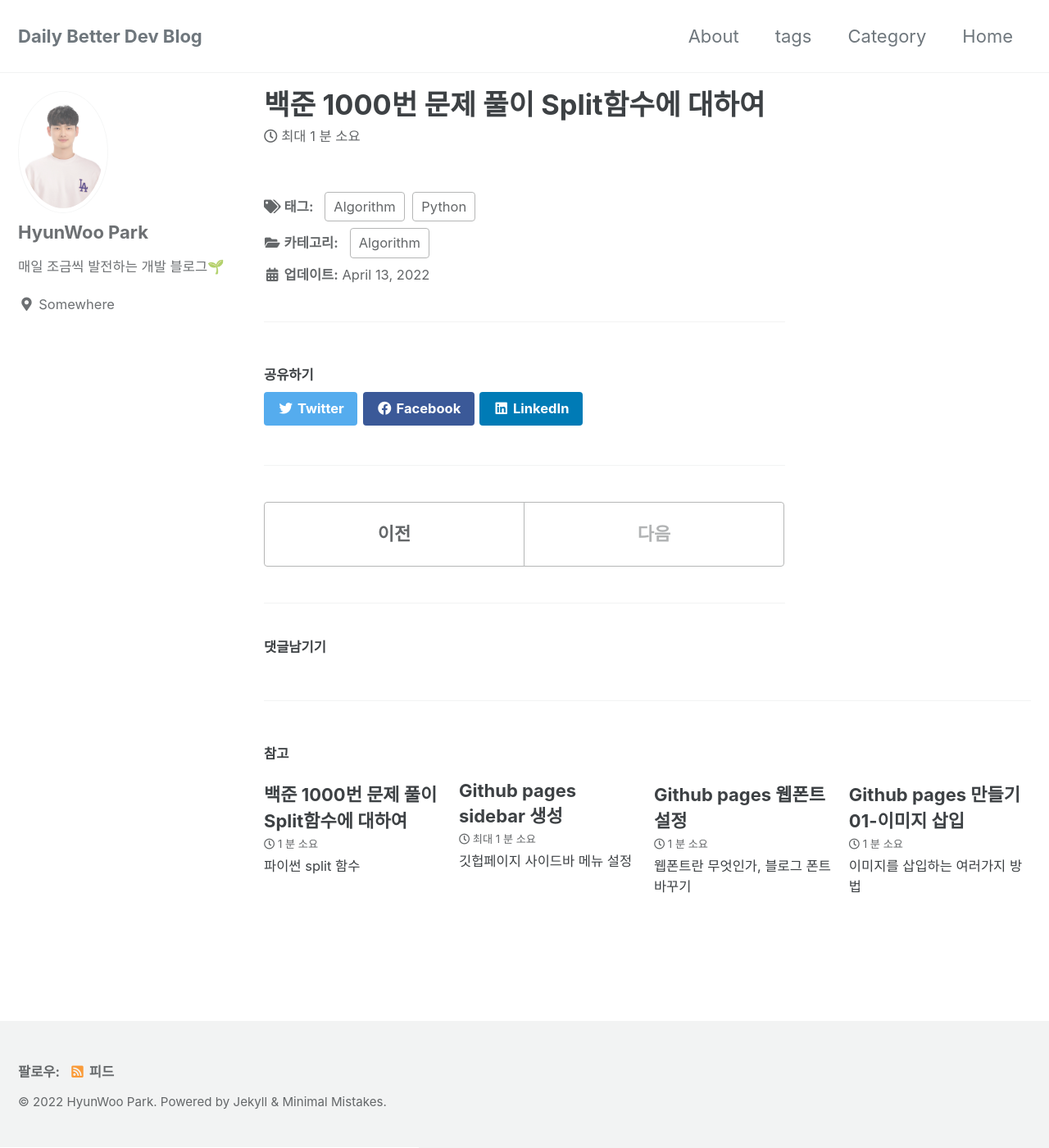
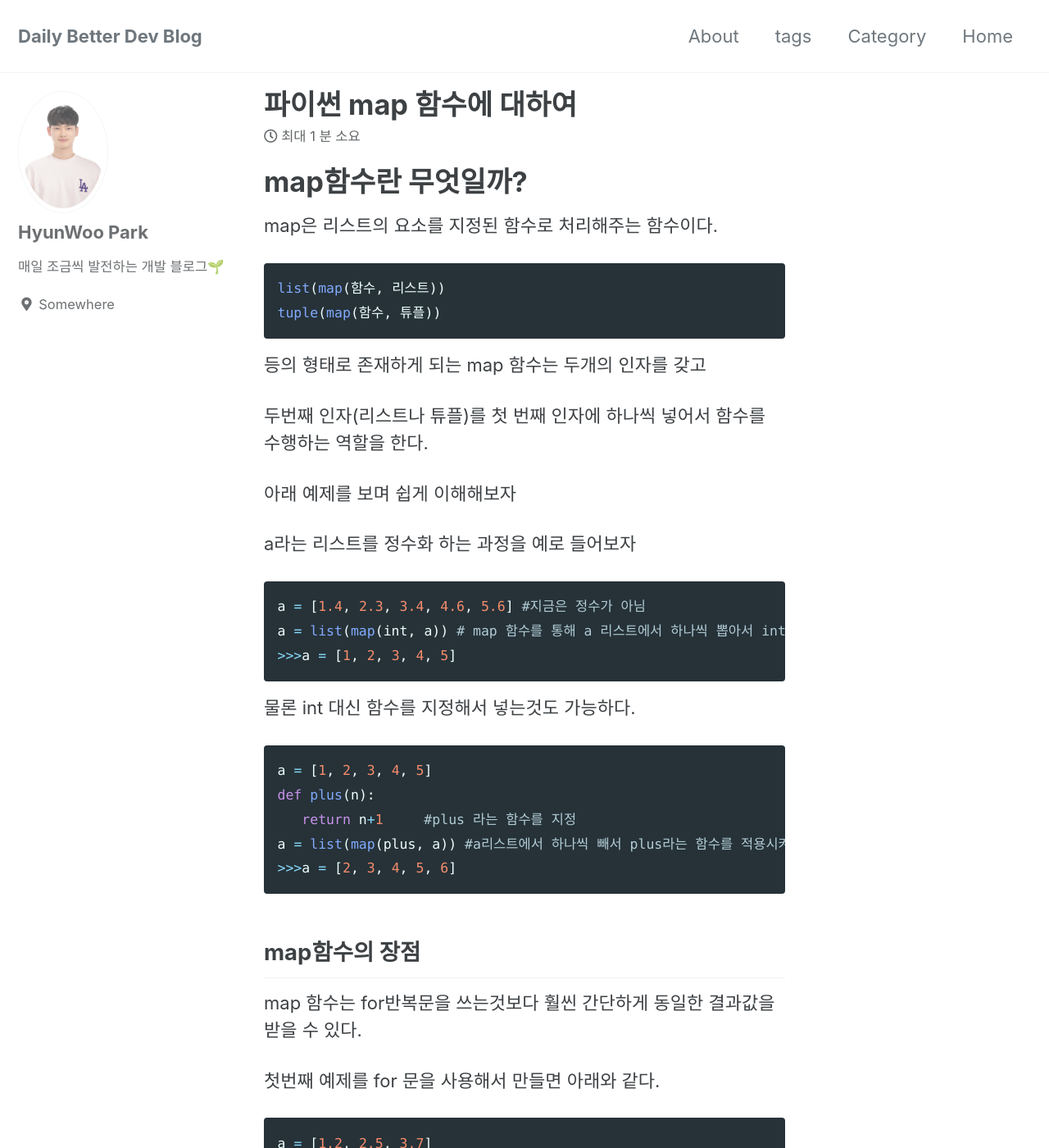
Before and after one commit to dailybetter/dailybetter.github.io, a Jekyll site: the page built from _posts/2022-04-14-algo02.md, in a window 1280 px wide and 1400 px high. Shown: the whole window at 82% size. Built offline with Jekyll 4.4.1, drawn with Linux system fonts in a browser that asks for light colours; cached includes are drawn as plain includes; some web fonts are replaced; comment, search, counter and statistics services are not loaded; some of the changed text lies outside the part shown.

Commit message:
map 함수

````diff
--- a/_posts/2022-04-14-algo02.md
+++ b/_posts/2022-04-14-algo02.md
@@ -1,7 +1,7 @@
 ---
 layout: single
-title:  "백준 1000번 문제 풀이 Split함수에 대하여"
-excerpt: "파이썬 split 함수"
+title:  "파이썬 map 함수에 대하여"
+excerpt: "파이썬 map 함수"
 
 categories:
 - Algorithm
@@ -9,6 +9,52 @@ categories:
 tags:
 - [Python, Algorithm]
 
-date: 2022-04-13
+date: 2022-04-14
 published: true
 ---
+
+# map함수란 무엇일까?
+
+map은 리스트의 요소를 지정된 함수로 처리해주는 함수이다.
+```python
+list(map(함수, 리스트))
+tuple(map(함수, 튜플))
+```
+등의 형태로 존재하게 되는 map 함수는 두개의 인자를 갖고
+
+두번째 인자(리스트나 튜플)를 첫 번째 인자에 하나씩 넣어서 함수를 수행하는 역할을 한다.
+
+아래 예제를 보며 쉽게 이해해보자
+
+a라는 리스트를 정수화 하는 과정을 예로 들어보자
+
+```python
+a = [1.4, 2.3, 3.4, 4.6, 5.6] #지금은 정수가 아님
+a = list(map(int, a)) # map 함수를 통해 a 리스트에서 하나씩 뽑아서 int함수에 적용 시킨 후 list화 한다.
+>>>a = [1, 2, 3, 4, 5]
+```
+물론 int 대신 함수를 지정해서 넣는것도 가능하다.
+```python
+a = [1, 2, 3, 4, 5]
+def plus(n):
+   return n+1     #plus 라는 함수를 지정
+a = list(map(plus, a)) #a리스트에서 하나씩 빼서 plus라는 함수를 적용시켜서 list를 만들어라
+>>>a = [2, 3, 4, 5, 6]
+```
+## map함수의 장점
+
+map 함수는 for반복문을 쓰는것보다 훨씬 간단하게 동일한 결과값을 받을 수 있다.
+
+첫번째 예제를 for 문을 사용해서 만들면 아래와 같다.
+```python
+a = [1.2, 2.5, 3.7]
+for i in range(len(a)):
+    a[i] = int(a[i])
+
+>>>a = [1, 2, 3]
+```
+### tmi
+
+map함수의 반환값은 map 객체 이기 때문에 해당 자료형을 list 혹은 tuple로 변환시켜주어야 한다.
+
+변환하지 않는다면 <map object>라고 뜬다.
````
Also changed, not shown: _posts/2022-04-13-algo01.md (+2 -2 lines).
